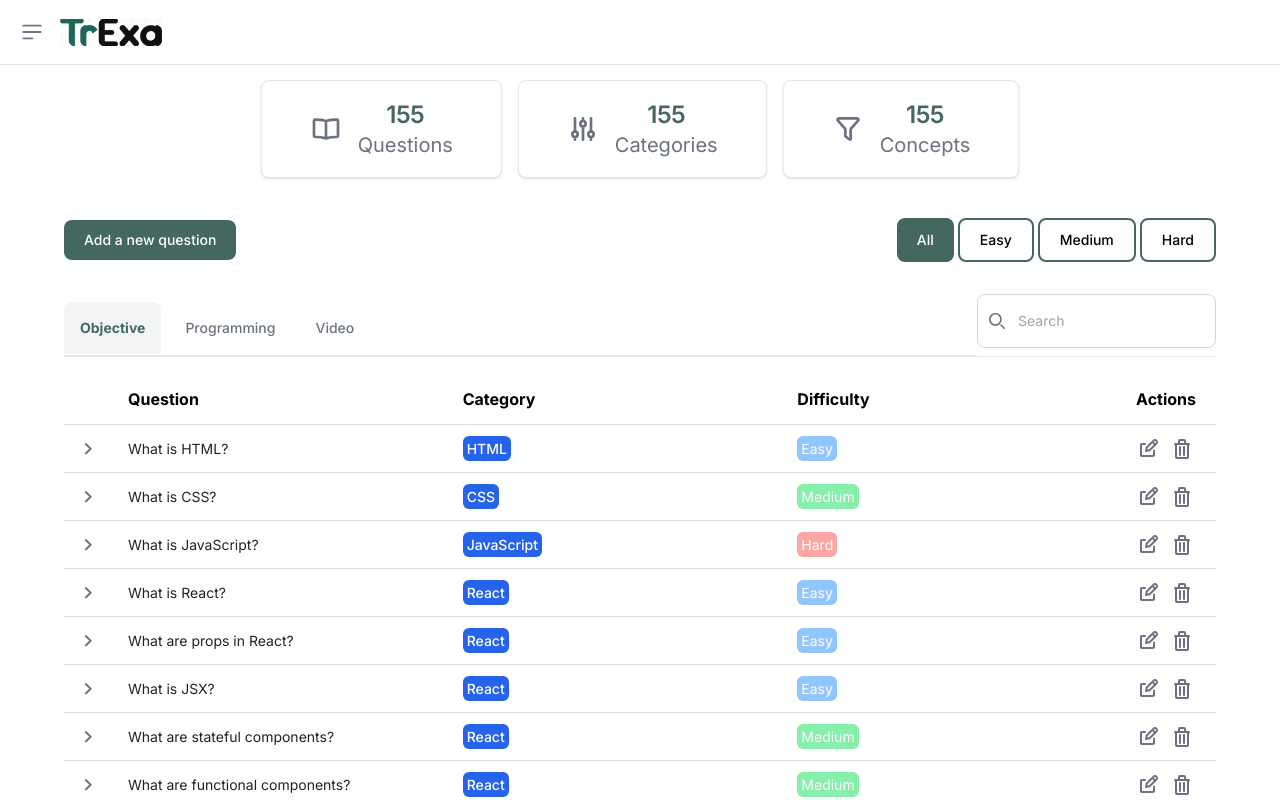
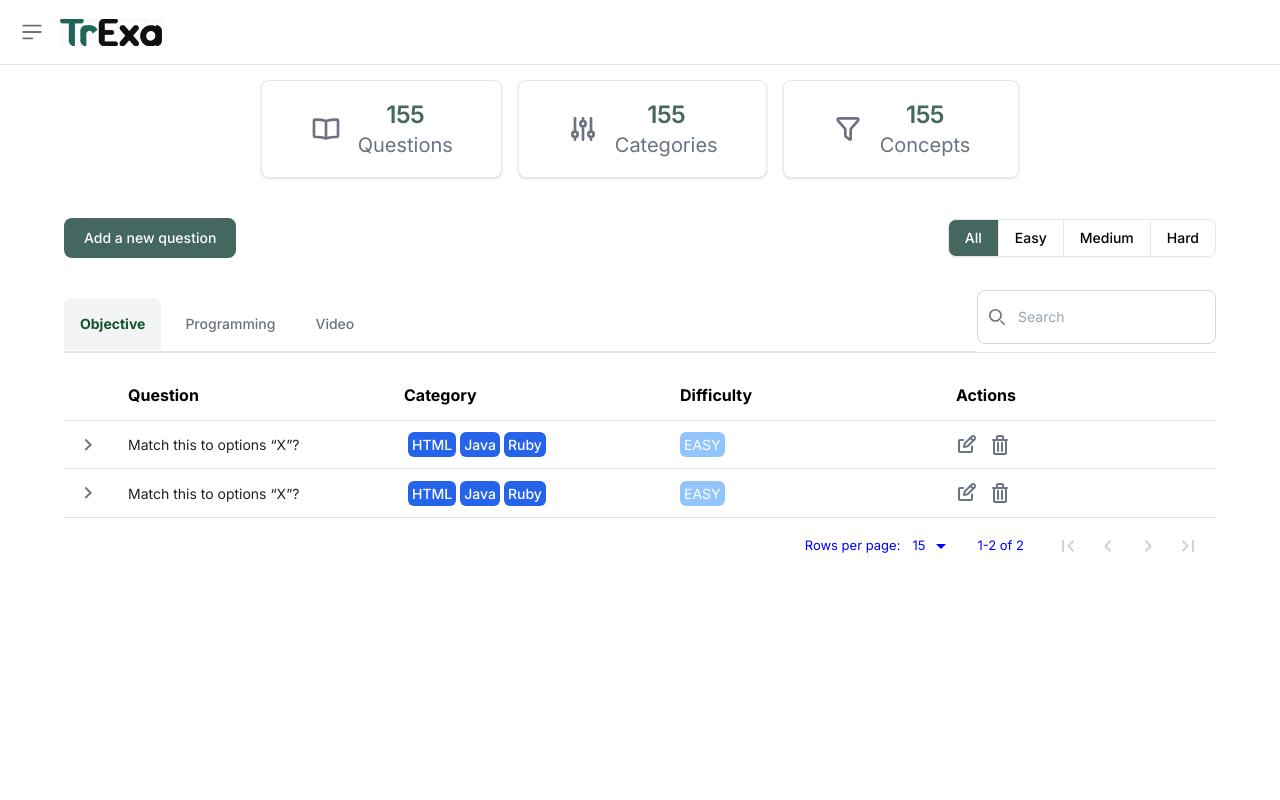
Before and after one commit to Harsha-Vardhan-24/Trexa-UI-1, a React (Vite) app: page /admin-test-library in a window 1280 px wide. Shown: the top 800 px of the page. Built offline with nearby package versions, Linux system fonts and the light colour scheme.

Commit message:
Update testLibrary.tsx
updated the code so that It works with the back-end response data

```diff
--- a/src/pages/admin/testLibrary.tsx
+++ b/src/pages/admin/testLibrary.tsx
@@ -6,210 +6,271 @@ import { useNavigate } from 'react-router-dom';
 export const TestLibrary = () => {
   const navigate = useNavigate();
 
-  const questions = [
-    {
-      question: 'What is HTML?',
-      category: 'HTML',
-      difficulty: 'Easy',
-      score: '1',
-    },
-    {
-      question: 'What is CSS?',
-      category: 'CSS',
-      difficulty: 'Medium',
-      score: '1',
-    },
-    {
-      question: 'What is JavaScript?',
-      category: 'JavaScript',
-      difficulty: 'Hard',
-      score: '1',
-    },
-    {
-      question: 'What is React?',
-      category: 'React',
-      difficulty: 'Easy',
-      score: '1',
-    },
-    {
-      question: 'What are props in React?',
-      category: 'React',
-      difficulty: 'Easy',
-      score: '1',
-    },
-    {
-      question: 'What is JSX?',
-      category: 'React',
-      difficulty: 'Easy',
-      score: '1',
-    },
-    {
-      question: 'What are stateful components?',
-      category: 'React',
-      difficulty: 'Medium',
-      score: '1',
-    },
-    {
-      question: 'What are functional components?',
-      category: 'React',
-      difficulty: 'Medium',
-      score: '1',
-    },
-    {
-      question: 'What is the virtual DOM?',
-      category: 'React',
-      difficulty: 'Medium',
-      score: '1',
-    },
-    {
-      question: 'How does React handle events?',
-      category: 'React',
-      difficulty: 'Medium',
-      score: '1',
-    },
-    {
-      question: 'What is the purpose of useEffect in React?',
-      category: 'React',
-      difficulty: 'Medium',
-      score: '1',
-    },
-    {
-      question: 'What is Redux?',
-      category: 'React',
-      difficulty: 'Hard',
-      score: '1',
-    },
-    {
-      question: 'What is the role of Redux middleware?',
-      category: 'React',
-      difficulty: 'Hard',
-      score: '1',
-    },
-    {
-      question: 'How can you optimize performance in React?',
-      category: 'React',
-      difficulty: 'Hard',
-      score: '1',
-    },
-    {
-      question: 'What is Node.js?',
-      category: 'Node.js',
-      difficulty: 'Easy',
-      score: '1',
-    },
-    {
-      question: 'What is Express?',
-      category: 'Express',
-      difficulty: 'Easy',
-      score: '1',
-    },
-    {
-      question: 'What is middleware in Express?',
-      category: 'Express',
-      difficulty: 'Easy',
-      score: '1',
-    },
-    {
-      question: 'How do you handle routes in Express?',
-      category: 'Express',
-      difficulty: 'Easy',
-      score: '1',
-    },
-    {
-      question: 'What is package.json in Node.js?',
-      category: 'Node.js',
-      difficulty: 'Easy',
-      score: '1',
-    },
-    {
-      question: 'How do you create a basic server in Node.js?',
-      category: 'Node.js',
-      difficulty: 'Easy',
-      score: '1',
-    },
-    {
-      question: 'What are callbacks in Node.js?',
-      category: 'Node.js',
-      difficulty: 'Medium',
-      score: '1',
-    },
-    {
-      question: 'What is the purpose of npm in Node.js?',
-      category: 'Node.js',
-      difficulty: 'Medium',
-      score: '1',
-    },
-    {
-      question: 'What is RESTful API?',
-      category: 'Express',
-      difficulty: 'Medium',
-      score: '1',
-    },
-    {
-      question: 'How do you handle errors in Express?',
-      category: 'Express',
-      difficulty: 'Medium',
-      score: '1',
-    },
-    {
-      question: 'What is the purpose of body-parser in Express?',
-      category: 'Express',
-      difficulty: 'Medium',
-      score: '1',
-    },
-    {
-      question: 'How do you manage sessions in Express?',
-      category: 'Express',
-      difficulty: 'Medium',
-      score: '1',
-    },
-    {
-      question: 'What is the role of process.env in Node.js?',
-      category: 'Node.js',
-      difficulty: 'Medium',
-      score: '1',
-    },
-    {
-      question: 'What is the purpose of cluster module in Node.js?',
-      category: 'Node.js',
-      difficulty: 'Hard',
-      score: '1',
-    },
-    {
-      question: 'How do you handle file uploads in Express?',
-      category: 'Express',
-      difficulty: 'Hard',
-      score: '1',
-    },
-    {
-      question: 'What is the role of event loop in Node.js?',
-      category: 'Node.js',
-      difficulty: 'Hard',
-      score: '1',
-    },
-    {
-      question: 'What are streams in Node.js?',
-      category: 'Node.js',
-      difficulty: 'Hard',
-      score: '1',
-    },
-  ];
-
+  const [questions, setQuestions] = useState(undefined);
+  const [questionType, setQuestionType] = useState('objective');
   const [selectDificulty, setSelectDificulty] = useState('All');
   const [isModalOpen, setIsModalOpen] = useState(false);
 
+  function htmlToPlainText(html) {
+    const div = document.createElement('div');
+    div.innerHTML = html.replace(/\+/g, ' ');
+    return div.textContent || div.innerText || '';
+  }
+
+  const responseData = {
+    programming: {
+      questions: [
+        {
+          questionId: 454,
+          questionText: '<p>Match+this+to+options+“X”?</p>',
+          addedOn: '2024-04-04T00:00:00',
+          deficultyLevel: 'EASY',
+          tags: ['HTML', 'Java', 'Ruby'],
+          answerType: 'code',
+          questionCategory: 'my-new-cato',
+          weightage: 1.0,
+          testcases: [
+            {
+              input: '2',
+              output: 'YES',
+              weightage: 5.0,
+              sampleTestCaseChecked: false,
+            },
+            {
+              input: '3',
+              output: 'NO',
+              weightage: 5.0,
+              sampleTestCaseChecked: false,
+            },
+            {
+              input: '4',
+              output: 'NO',
+              weightage: 5.0,
+              sampleTestCaseChecked: false,
+            },
+          ],
+          draft: false,
+        },
+        {
+          questionId: 504,
+          questionText: '<p>Match+this+to+options+“X”?</p>',
+          addedOn: '2024-04-04T00:00:00',
+          deficultyLevel: 'MEDIUM',
+          tags: ['HTML', 'Java', 'Ruby'],
+          answerType: 'code',
+          questionCategory: 'my-new-cato',
+          weightage: 1.0,
+          testcases: [
+            {
+              input: '2',
+              output: 'YES',
+              weightage: 5.0,
+              sampleTestCaseChecked: false,
+            },
+            {
+              input: '3',
+              output: 'NO',
+              weightage: 5.0,
+              sampleTestCaseChecked: false,
+            },
+            {
+              input: '4',
+              output: 'NO',
+              weightage: 5.0,
+              sampleTestCaseChecked: false,
+            },
+          ],
+          draft: false,
+        },
+        {
+          questionId: 504,
+          questionText: '<p>Match+this+to+options+“X”?</p>',
+          addedOn: '2024-04-04T00:00:00',
+          deficultyLevel: 'HARD',
+          tags: ['HTML', 'Java', 'Ruby'],
+          answerType: 'code',
+          questionCategory: 'my-new-cato',
+          weightage: 1.0,
+          testcases: [
+            {
+              input: '2',
+              output: 'YES',
+              weightage: 5.0,
+              sampleTestCaseChecked: false,
+            },
+            {
+              input: '3',
+              output: 'NO',
+              weightage: 5.0,
+              sampleTestCaseChecked: false,
+            },
+            {
+              input: '4',
+              output: 'NO',
+              weightage: 5.0,
+              sampleTestCaseChecked: false,
+            },
+          ],
+          draft: false,
+        },
+      ],
+      count: 2,
+      page: 0,
+    },
+    objective: {
+      questions: [
+        {
+          questionId: 402,
+          questionText: '<p>Match+this+to+options+“X”?</p>',
+          addedOn: '2024-04-04T00:00:00',
+          deficultyLevel: 'EASY',
+          tags: ['HTML', 'Java', 'Ruby'],
+          answerType: 'mcq',
+          questionCategory: 'my-new-cato',
+          weightage: 1.0,
+          options: ['x', 'Y'],
+          correctOption: 1,
+          draft: false,
+        },
+        {
+          questionId: 403,
+          questionText: '<p>Match+this+to+options+“X”?</p>',
+          addedOn: '2024-04-04T00:00:00',
+          deficultyLevel: 'EASY',
+          tags: ['HTML', 'Java', 'Ruby'],
+          answerType: 'mcq',
+          questionCategory: 'my-new-cato',
+          weightage: 1.0,
+          options: ['x', 'Y'],
+          correctOption: 1,
+          draft: false,
+        },
+      ],
+      count: 6,
+      page: 0,
+    },
+  };
+
+  const addQuestions = () => {
+    setTimeout(() => {
+      setQuestions(responseData);
+    }, 1000);
+  };
+
+  useState(() => {
+    addQuestions();
+  }, []);
+
   const filteredQuestions =
     selectDificulty === 'All'
-      ? questions
-      : questions.filter((question) => question.difficulty === selectDificulty);
+      ? (questions && questions[questionType]?.questions) || []
+      : (questions &&
+          questions[questionType]?.questions?.filter(
+            (question) => question.deficultyLevel === selectDificulty
+          )) ||
+        [];
+
+  const ExpandedComponent = ({ data }) => (
+    <div className="p-4">
+      <div className="flex items-center">
+        <svg
+          classname="svg-icon text-primary"
+          aria-hidden="true"
+          xmlns="http://www.w3.org/2000/svg"
+          width="24"
+          height="24"
+          fill="none"
+          viewBox="0 0 24 24"
+        >
+          <path
+            stroke="currentColor"
+            strokeLinecap="round"
+            strokeLinejoin="round"
+            strokeWidth="2"
+            d="M15.583 8.445h.01M10.86 19.71l-6.573-6.63a.993.993 0 0 1 0-1.4l7.329-7.394A.98.98 0 0 1 12.31 4l5.734.007A1.968 1.968 0 0 1 20 5.983v5.5a.992.992 0 0 1-.316.727l-7.44 7.5a.974.974 0 0 1-1.384.001Z"
+          />
+        </svg>
+        <div className="ml-6">
+          {data.tags &&
+            data.tags.map((tag, index) => (
+              <span
+                key={index}
+                className="p-1 rounded-md text-center bg-blue-600 text-white font-medium mr-1 text-center"
+              >
+                {tag}
+              </span>
+            ))}
+        </div>
+      </div>
+      <h1 className="my-4 text-xl">{htmlToPlainText(data.questionText)}</h1>
+      <div className="flex flex-col gap-1">
+        {data.options &&
+          data.options.map((option, index) => (
+            <div key={index} className="flex items-center gap-2">
+              {data.correctOption == index ? (
+                <svg
+                  className="svg-icon"
+                  aria-hidden="true"
+                  xmlns="http://www.w3.org/2000/svg"
+                  width="24"
+                  height="24"
+                  fill="none"
+                  viewBox="0 0 24 24"
+                >
+                  <path
+                    stroke="currentColor"
+                    strokeLinecap="round"
+                    strokeLinejoin="round"
+                    strokeWidth="2"
+                    d="M8.5 11.5 11 14l4-4m6 2a9 9 0 1 1-18 0 9 9 0 0 1 18 0Z"
+                  />
+                </svg>
+              ) : (
+                <svg
+                  className="svg-icon"
+                  aria-hidden="true"
+                  xmlns="http://www.w3.org/2000/svg"
+                  width="24"
+                  height="24"
+                  fill="none"
+                  viewBox="0 0 24 24"
+                >
+                  <path
+                    stroke="currentColor"
+                    strokeLinecap="round"
+                    strokeLinejoin="round"
+                    strokeWidth="2"
+                    d="m15 9-6 6m0-6 6 6m6-3a9 9 0 1 1-18 0 9 9 0 0 1 18 0Z"
+                  />
+                </svg>
+              )}
+
+              <span className="font-bold">{option}</span>
+            </div>
+          ))}
+      </div>
+    </div>
+  );
 
   const columns = [
-    { name: 'Question', selector: (row) => row.question, sortable: true },
+    {
+      name: 'Question',
+      selector: (row) => htmlToPlainText(row.questionText),
+      sortable: true,
+    },
     {
       name: 'Category',
       selector: (row) => (
-        <div className="p-1 rounded-md text-center bg-blue-600 text-white font-medium">
-          {row.category}
+        <div className="p-1">
+          {row.tags &&
+            row.tags.map((tag, index) => (
+              <span
+                key={index}
+                className="p-1 rounded-md text-center bg-blue-600 text-white font-medium mr-1 text-center"
+              >
+                {tag}
+              </span>
+            ))}
         </div>
       ),
       sortable: true,
@@ -219,14 +280,14 @@ export const TestLibrary = () => {
       selector: (row) => (
         <div
           className={`p-1 rounded-md text-center ${
-            row.difficulty === 'Easy'
+            row.deficultyLevel === 'EASY'
               ? 'bg-blue-300 text-white'
-              : row.difficulty === 'Medium'
+              : row.deficultyLevel === 'MEDIUM'
               ? 'bg-green-300 text-white'
               : 'bg-red-300 text-white'
           }`}
         >
-          {row.difficulty}
+          {row.deficultyLevel}
         </div>
       ),
       sortable: true,
@@ -235,7 +296,10 @@ export const TestLibrary = () => {
       name: 'Actions',
       cell: (row) => (
         <div className="flex">
-          <button className="text-blue-400 hover:text-blue-700 mr-2 flex flex-row">
+          <button
+            id={row.questionId && row.questionId}
+            className="text-blue-400 hover:text-blue-700 mr-2 flex flex-row"
+          >
             <svg
               className="svg-icon"
               aria-hidden="true"
@@ -247,14 +311,15 @@ export const TestLibrary = () => {
             >
               <path
                 stroke="currentColor"
-                stroke-linecap="round"
-                stroke-linejoin="round"
-                stroke-width="2"
+                strokeLinecap="round"
+                strokeLinejoin="round"
+                strokeWidth="2"
                 d="m14.304 4.844 2.852 2.852M7 7H4a1 1 0 0 0-1 1v10a1 1 0 0 0 1 1h11a1 1 0 0 0 1-1v-4.5m2.409-9.91a2.017 2.017 0 0 1 0 2.853l-6.844 6.844L8 14l.713-3.565 6.844-6.844a2.015 2.015 0 0 1 2.852 0Z"
               />
             </svg>
           </button>
           <button
+            id={row.questionId && row.questionId}
             onClick={() => setIsModalOpen(true)}
             className="text-red-500 hover:text-red-700"
           >
@@ -269,18 +334,15 @@ export const TestLibrary = () => {
             >
               <path
                 stroke="currentColor"
-                stroke-linecap="round"
-                stroke-linejoin="round"
-                stroke-width="2"
+                strokeLinecap="round"
+                strokeLinejoin="round"
+                strokeWidth="2"
                 d="M5 7h14m-9 3v8m4-8v8M10 3h4a1 1 0 0 1 1 1v3H9V4a1 1 0 0 1 1-1ZM6 7h12v13a1 1 0 0 1-1 1H7a1 1 0 0 1-1-1V7Z"
               />
             </svg>
           </button>
         </div>
       ),
-      ignoreRowClick: true,
-      allowOverflow: true,
-      button: true,
     },
   ];
 
@@ -310,7 +372,7 @@ export const TestLibrary = () => {
         <div
           id="popup-modal"
           tabIndex={-1}
-          className="overflow-y-auto overflow-x-hidden fixed top-0 right-0 left-0 z-50 justify-center items-center w-full md:inset-0 h-[calc(100%-1rem)] max-h-full"
+          className="overflow-y-auto overflow-x-hidden fixed top-0 right-0 left-0 z-50 justify-center items-center w-full md:inset-0 h-[calc(100%-1rem)] max-h-full flex justify-center items-center"
         >
           <div className="relative p-4 w-full max-w-md max-h-full">
             <div className="relative bg-white rounded-lg shadow">
@@ -329,9 +391,9 @@ export const TestLibrary = () => {
                 >
                   <path
                     stroke="currentColor"
-                    stroke-linecap="round"
-                    stroke-linejoin="round"
-                    stroke-width="2"
+                    strokeLinecap="round"
+                    strokeLinejoin="round"
+                    strokeWidth="2"
                     d="m1 1 6 6m0 0 6 6M7 7l6-6M7 7l-6 6"
                   />
                 </svg>
@@ -347,14 +409,14 @@ export const TestLibrary = () => {
                 >
                   <path
                     stroke="currentColor"
-                    stroke-linecap="round"
-                    stroke-linejoin="round"
-                    stroke-width="2"
+                    strokeLinecap="round"
+                    strokeLinejoin="round"
+                    strokeWidth="2"
                     d="M10 11V6m0 8h.01M19 10a9 9 0 1 1-18 0 9 9 0 0 1 18 0Z"
                   />
                 </svg>
                 <h3 className="mb-5 text-lg font-normal text-gray-500">
-                  Are you sure you want to delete this product?
+                  Are you sure you want to delete this question?
                 </h3>
                 <button
                   data-modal-hide="popup-modal"
@@ -389,9 +451,9 @@ export const TestLibrary = () => {
             >
               <path
                 stroke="currentColor"
-                stroke-linecap="round"
-                stroke-linejoin="round"
-                stroke-width="2"
+                strokeLinecap="round"
+                strokeLinejoin="round"
+                strokeWidth="2"
                 d="M12 6.03v13m0-13c-2.819-.831-4.715-1.076-8.029-1.023A.99.99 0 0 0 3 6v11c0 .563.466 1.014 1.03 1.007 3.122-.043 5.018.212 7.97 1.023m0-13c2.819-.831 4.715-1.076 8.029-1.023A.99.99 0 0 1 21 6v11c0 .563-.466 1.014-1.03 1.007-3.122-.043-5.018.212-7.97 1.023"
               />
             </svg>
@@ -412,8 +474,8 @@ export const TestLibrary = () => {
             >
               <path
                 stroke="currentColor"
-                stroke-linecap="round"
-                stroke-width="2"
+                strokeLinecap="round"
+                strokeWidth="2"
                 d="M6 4v10m0 0a2 2 0 1 0 0 4m0-4a2 2 0 1 1 0 4m0 0v2m6-16v2m0 0a2 2 0 1 0 0 4m0-4a2 2 0 1 1 0 4m0 0v10m6-16v10m0 0a2 2 0 1 0 0 4m0-4a2 2 0 1 1 0 4m0 0v2"
               />
             </svg>
@@ -435,8 +497,8 @@ export const TestLibrary = () => {
             >
               <path
                 stroke="currentColor"
-                stroke-linecap="round"
-                stroke-width="2"
+                strokeLinecap="round"
+                strokeWidth="2"
                 d="M18.796 4H5.204a1 1 0 0 0-.753 1.659l5.302 6.058a1 1 0 0 1 .247.659v4.874a.5.5 0 0 0 .2.4l3 2.25a.5.5 0 0 0 .8-.4v-7.124a1 1 0 0 1 .247-.659l5.302-6.059c.566-.646.106-1.658-.753-1.658Z"
               />
             </svg>
@@ -458,28 +520,48 @@ export const TestLibrary = () => {
               Add a new question
             </button>
           </div>
-          <div className="flex gap-1">
+          <div class="inline-flex rounded-md shadow-sm" role="group">
             <button
-              className="btn primary"
               onClick={() => setSelectDificulty('All')}
+              type="button"
+              className={`px-4 py-2 text-sm font-medium ${
+                selectDificulty === 'All'
+                  ? 'text-white bg-primary'
+                  : 'text-secondary bg-white'
+              } border rounded-s-lg`}
             >
               All
             </button>
             <button
-              className="btn secondary"
-              onClick={() => setSelectDificulty('Easy')}
+              onClick={() => setSelectDificulty('EASY')}
+              type="button"
+              className={`px-4 py-2 text-sm font-medium ${
+                selectDificulty === 'EASY'
+                  ? 'text-white bg-primary'
+                  : 'text-black bg-white'
+              } border-t border-b border-r border-gray-200`}
             >
               Easy
             </button>
             <button
-              className="btn secondary"
-              onClick={() => setSelectDificulty('Medium')}
+              onClick={() => setSelectDificulty('MEDIUM')}
+              type="button"
+              className={`px-4 py-2 text-sm font-medium ${
+                selectDificulty === 'MEDIUM'
+                  ? 'text-white bg-primary'
+                  : 'text-black bg-white'
+              } border-t border-b border-gray-200`}
             >
               Medium
             </button>
             <button
-              className="btn secondary"
-              onClick={() => setSelectDificulty('Hard')}
+              onClick={() => setSelectDificulty('HARD')}
+              type="button"
+              className={`px-4 py-2 text-sm font-medium ${
+                selectDificulty === 'HARD'
+                  ? 'text-white bg-primary'
+                  : 'text-black bg-white'
+              } border border-gray-200 rounded-e-lg`}
             >
               Hard
             </button>
@@ -492,25 +574,40 @@ export const TestLibrary = () => {
               <ul className="admin-questions-differentiation-tabs">
                 <li className="me-2">
                   <a
+                    onClick={() => setQuestionType('objective')}
                     href="#"
                     aria-current="page"
-                    className="inline-block p-4 text-primary font-bold bg-gray-100 rounded-t-lg active"
+                    className={`inline-block p-4 rounded-t-lg hover:text-green-900 hover:font-bold hover:bg-gray-50 ${
+                      questionType === 'objective'
+                        ? 'bg-gray-100 font-bold text-green-900 active'
+                        : ''
+                    }`}
                   >
                     Objective
                   </a>
                 </li>
                 <li className="me-2">
                   <a
+                    onClick={() => setQuestionType('programming')}
                     href="#"
-                    className="inline-block p-4 rounded-t-lg hover:text-green-900 hover:font-bold hover:bg-gray-50"
+                    className={`inline-block p-4 rounded-t-lg hover:text-green-900 hover:font-bold hover:bg-gray-50 ${
+                      questionType === 'programming'
+                        ? 'bg-gray-100 font-bold text-green-900 active'
+                        : ''
+                    }`}
                   >
                     Programming
                   </a>
                 </li>
                 <li className="me-2">
                   <a
+                    onClick={() => setQuestionType('video')}
                     href="#"
-                    className="inline-block p-4 rounded-t-lg hover:text-green-900 hover:font-bold hover:bg-gray-50"
+                    className={`inline-block p-4 rounded-t-lg hover:text-green-900 hover:font-bold hover:bg-gray-50 ${
+                      questionType === 'video'
+                        ? 'bg-gray-100 font-bold text-green-900 active'
+                        : ''
+                    }`}
                   >
                     Video
                   </a>
@@ -547,6 +644,7 @@ export const TestLibrary = () => {
           <DataTable
             columns={columns}
             data={filteredQuestions}
+            expandableRowsComponent={ExpandedComponent}
             expandableRows
             pagination
             paginationPerPage={15}
```
